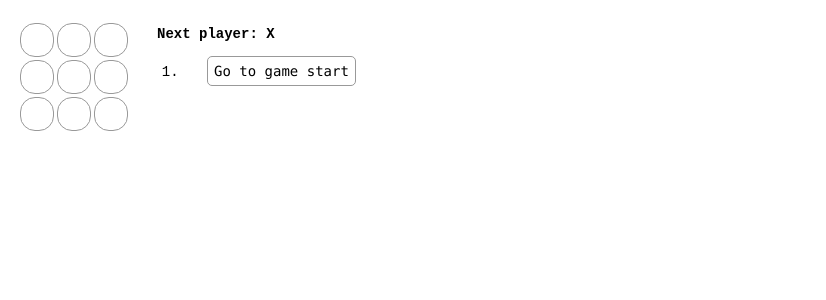
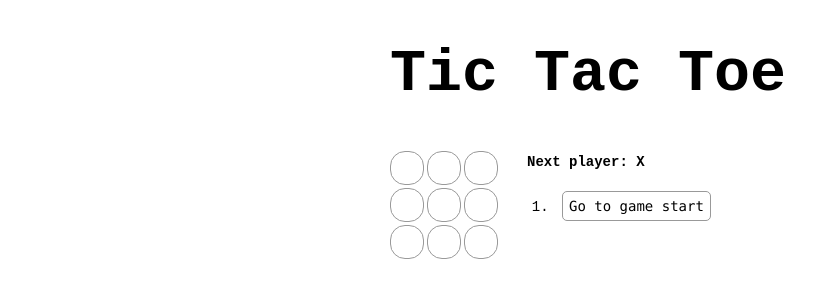
Before and after one commit to dragoncorf/TicTac, a Next.js app: page /jugar in a window 1280 px wide. Shown: the top 300 px of the page, without its empty margins (0-826 px from the left). Built offline with nearby package versions, Linux system fonts and the light colour scheme.

Commit message:
add style and title

```diff
--- a/pages/jugar.js
+++ b/pages/jugar.js
@@ -1,13 +1,13 @@
 import React from "react";
 import ReactDOM from "react-dom";
 
-const Square = ({value,onClick}) => {
+const Square = ({ value, onClick }) => {
   return (
     <button className="square" onClick={onClick}>
       {value}
     </button>
   );
-}
+};
 
 class Board extends React.Component {
   renderSquare(i) {
@@ -72,10 +72,10 @@ export default class Game extends React.Component {
       xIsNext: !this.state.xIsNext,
     });
   }
-  jumpTo(step){
+  jumpTo(step) {
     this.setState({
       stepNumber: step,
-      xIsNext: (step % 2) === 0,
+      xIsNext: step % 2 === 0,
     });
   }
   render() {
@@ -84,10 +84,10 @@ export default class Game extends React.Component {
     const winner = calculateWinner(current.squares);
 
     const moves = history.map((step, move) => {
-      const desc = move ? 'Go to move #' + move : 'Go to game start';
+      const desc = move ? "Go to move #" + move : "Go to game start";
       return (
         <li key={move}>
-          <button className='buttonMove' onClick={() => this.jumpTo(move)}>
+          <button className="buttonMove" onClick={() => this.jumpTo(move)}>
             {desc}
           </button>
         </li>
@@ -100,16 +100,19 @@ export default class Game extends React.Component {
       status = "Next player: " + (this.state.xIsNext ? "X" : "O");
     }
     return (
+      <div className="padre">
+        <h1>Tic Tac Toe</h1>
         <div className="game">
           <div className="game-board">
             <Board
               squares={current.squares}
-            onClick={i => this.handleClick(i)}
+              onClick={(i) => this.handleClick(i)}
             />
           </div>
           <div className="game-info">
-          <div id="winner">{status}</div>
+            <div className="status">{status}</div>
             <ol>{moves}</ol>
+          </div>
         </div>
       </div>
     );
--- a/styles/global.css
+++ b/styles/global.css
@@ -8,7 +8,8 @@ body {
 p {
   text-align: center;
 }
-  ol, ul {
+ol,
+ul {
   padding-left: 30px;
 }
 
@@ -57,14 +58,20 @@ body {
   padding: 6px;
   margin-left: 20px;
 }
-  .buttonMove{
+.buttonMove {
   font: 14px "Lucida Console", Monaco, monospace;
   padding: 6px;
-    margin-left: 20px;
+  margin-left: 5px;
+  margin-top: 7px;
   background: #fff;
   border-radius: 5px;
   border: 1px solid #999;
 }
-  #winner{
+.status {
   font-weight: bold;
 }
+.padre{
+  max-width: 500px;
+  margin-left: auto;
+  margin-right: auto;
+}
```
Lines whose indentation alone changed are shown as unchanged.
